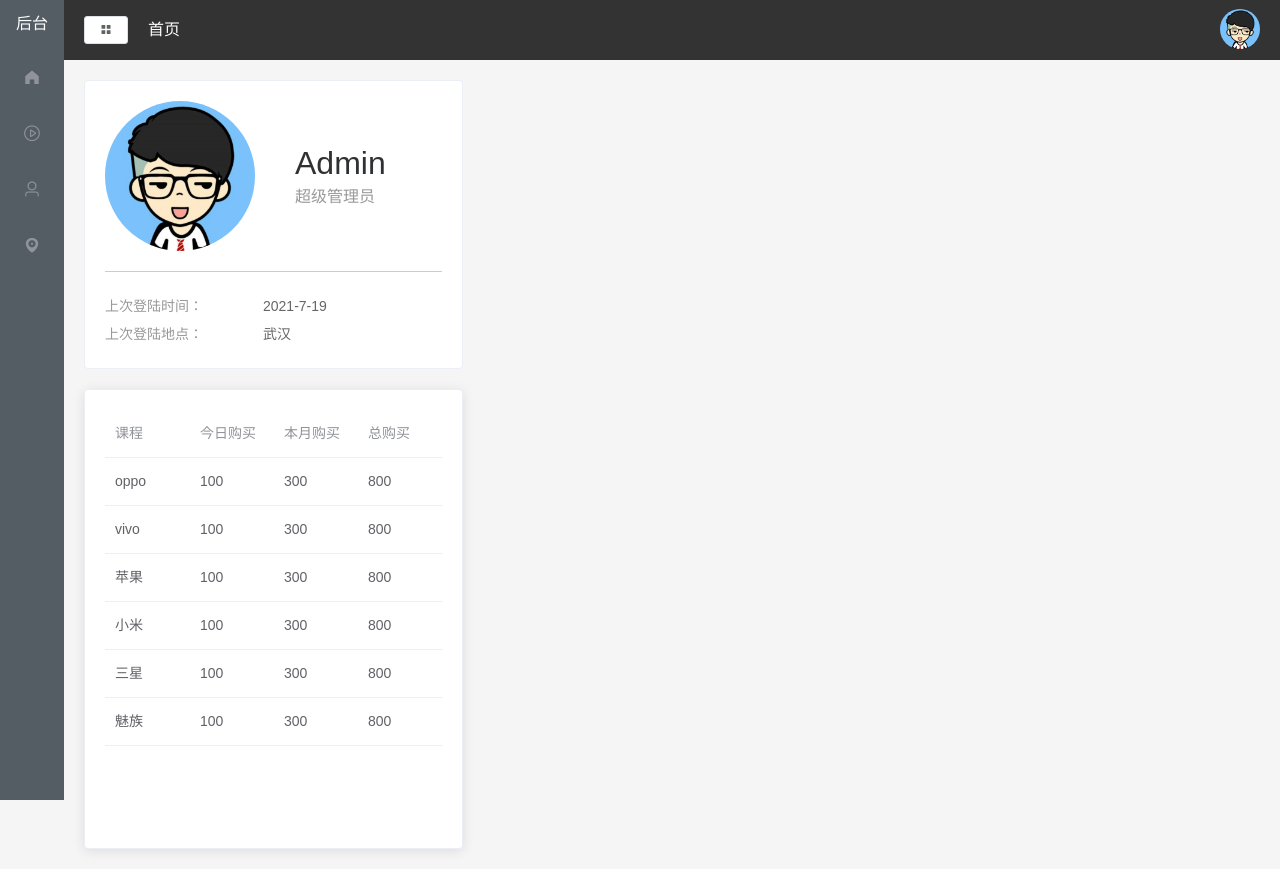
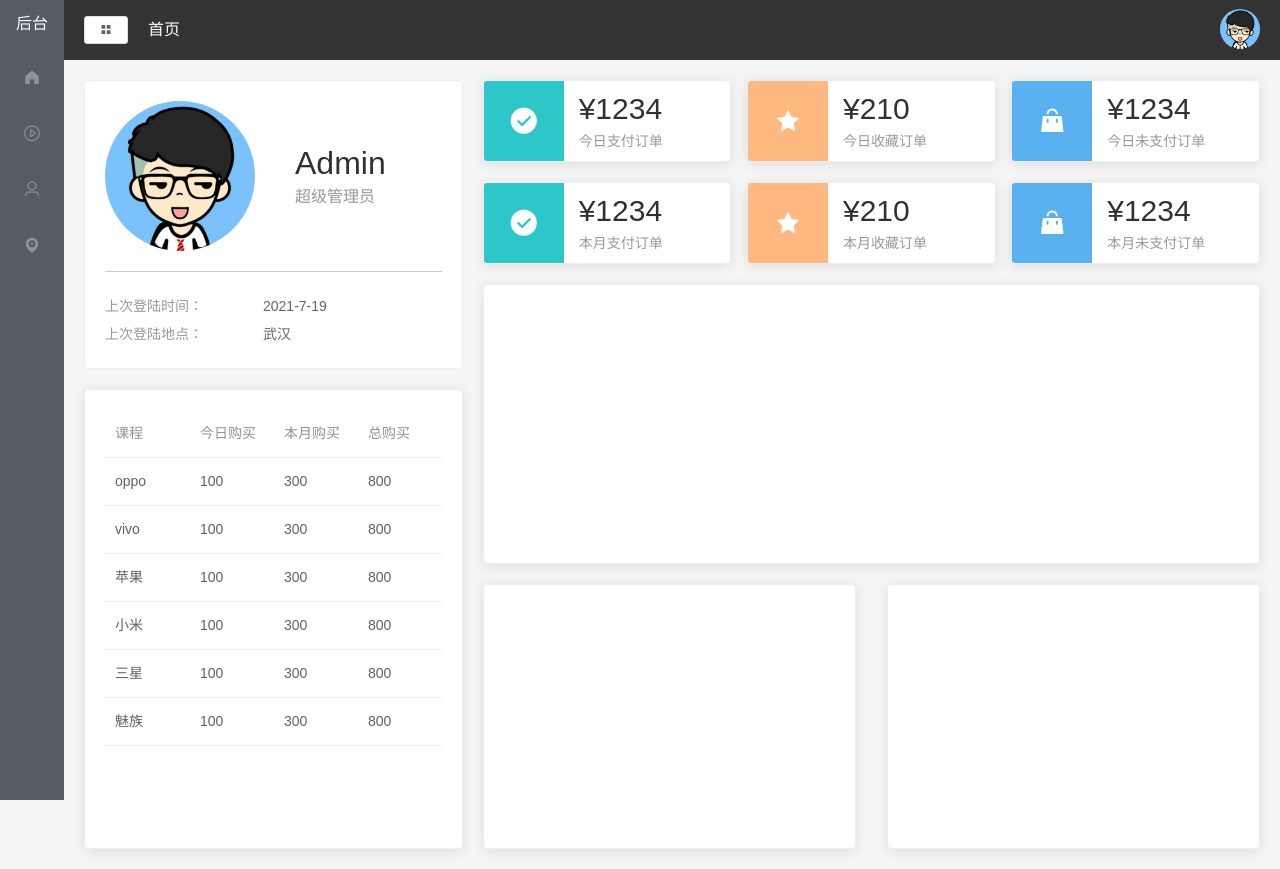
Before and after one commit to chinatsu1124/vue-manage, a Vue app: page /home in a window 1280 px wide. Built offline with nearby package versions, Linux system fonts and the light colour scheme.

Commit message:
组件订单展示

```diff
--- a/views/home/index.vue
+++ b/views/home/index.vue
@@ -20,6 +20,22 @@
           </el-table-column>
         </el-table>
       </el-card>
+    </el-col>
+    <el-col style="margin-top: 20px;" :span="16">
+      <div class="num">
+        <el-card v-for="item in countData" :key="item.name" :body-style="{ display: 'flex', padding: 0 }">
+          <i class="icon" :class="`el-icon-${item.icon}`" :style="{ background: item.color }"></i>
+          <div class="detail">
+            <p class="num">¥{{ item.value }}</p>
+            <p class="txt">{{ item.name }}</p>
+          </div>
+        </el-card>
+      </div>
+      <el-card style="height: 280px"></el-card>
+      <div class="graph">
+        <el-card style="height: 265px"></el-card>
+        <el-card style="height: 265px"></el-card>
+      </div>
     </el-col>
   </el-row>
 </template>
@@ -73,7 +89,45 @@
         todayBuy: '今日购买',
         monthBuy: '本月购买',
         totalBuy: '总购买'
-      }
+      },
+      countData: [
+        {
+          name: "今日支付订单",
+          value: 1234,
+          icon: "success",
+          color: "#2ec7c9"
+        },
+        {
+          name: "今日收藏订单",
+          value: 210,
+          icon: "star-on",
+          color: "#ffb980"
+        },
+        {
+          name: "今日未支付订单",
+          value: 1234,
+          icon: "s-goods",
+          color: "#5ab1ef"
+        },
+        {
+          name: "本月支付订单",
+          value: 1234,
+          icon: "success",
+          color: "#2ec7c9"
+        },
+        {
+          name: "本月收藏订单",
+          value: 210,
+          icon: "star-on",
+          color: "#ffb980"
+        },
+        {
+          name: "本月未支付订单",
+          value: 1234,
+          icon: "s-goods",
+          color: "#5ab1ef"
+        },
+      ]
     };
   },
 };
```
